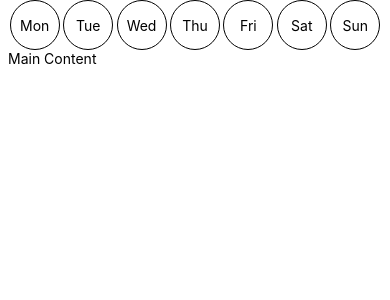
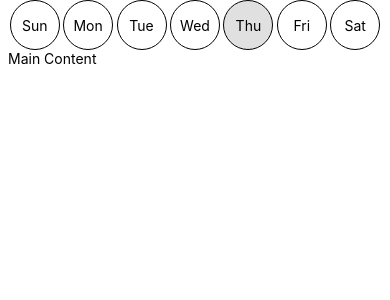
Before and after one commit to codyc-xyz/Fitness_App, a React Native app: screen / in a window 390 px wide. Shown: the top 300 px of the page. Built offline with nearby package versions, Linux system fonts and the light colour scheme.

Commit message:
Track selected day and set on mount

```diff
--- a/src/components/HeaderBar.tsx
+++ b/src/components/HeaderBar.tsx
@@ -1,13 +1,24 @@
-import React from 'react';
+import React, {useState, useEffect} from 'react';
 import {View, TouchableOpacity, Text, StyleSheet} from 'react-native';
 
 const HeaderBar = () => {
-  const days = ['Mon', 'Tue', 'Wed', 'Thu', 'Fri', 'Sat', 'Sun'];
+  const days = ['Sun', 'Mon', 'Tue', 'Wed', 'Thu', 'Fri', 'Sat'];
+
+  const [selectedDay, setSelectedDay] = useState('');
+
+  useEffect(() => {
+    const today = new Date().getDay();
+    setSelectedDay(days[today]);
+    // eslint-disable-next-line react-hooks/exhaustive-deps
+  }, []);
 
   return (
     <View style={styles.headerBar}>
       {days.map(day => (
-        <TouchableOpacity key={day} style={styles.dayButton}>
+        <TouchableOpacity
+          key={day}
+          style={[styles.dayButton, selectedDay === day && styles.selectedDay]}
+          onPress={() => setSelectedDay(day)}>
           <Text style={styles.dayText}>{day}</Text>
         </TouchableOpacity>
       ))}
@@ -33,6 +44,9 @@ const styles = StyleSheet.create({
   dayText: {
     color: '#000',
   },
+  selectedDay: {
+    backgroundColor: '#E0E0E0',
+  },
 });
 
 export default HeaderBar;
```
